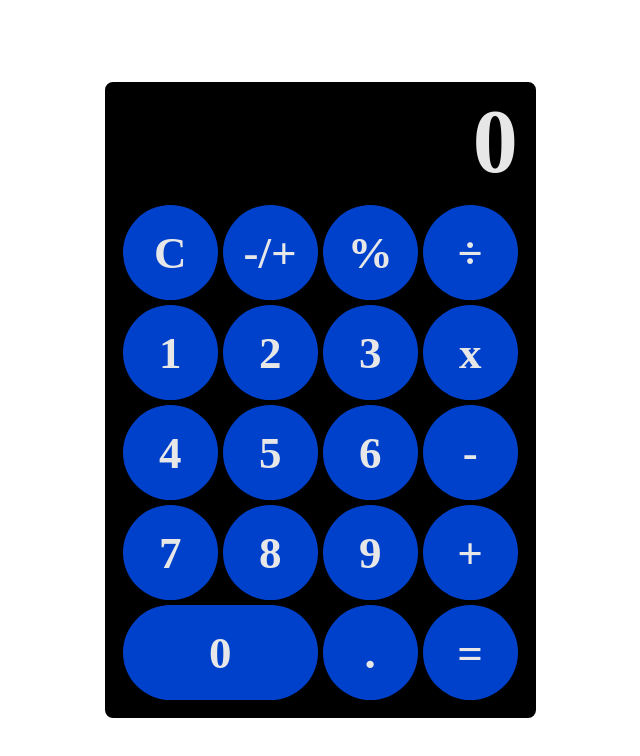
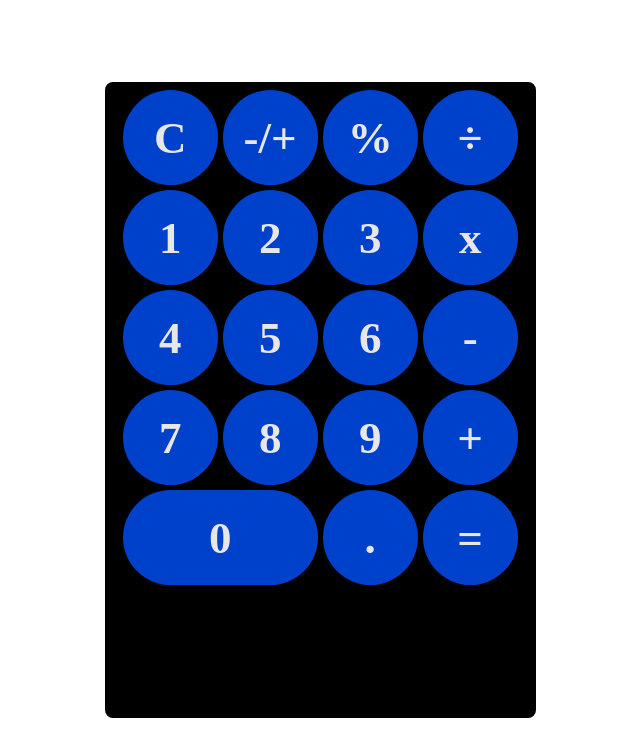
Before and after one commit to curatedcode/calculator, a plain HTML site: page index.html in a window 1280 px wide. Shown: the whole page, without its empty margins (315-955 px from the left). Drawn offline with Linux system fonts and the light colour scheme; a web font is replaced by a local one.

Commit message:
removed number from display and changed id to a class

```diff
--- a/index.html
+++ b/index.html
@@ -10,7 +10,7 @@
 </head>
 <body>
     <div id="calc-box">
-        <div id="display">0</div>
+        <div class="display"></div>
         <div id="clear-row">
             <div id="clear" class="top-row">C</div>
             <div id="pos-neg" class="top-row">-/+</div>
```
